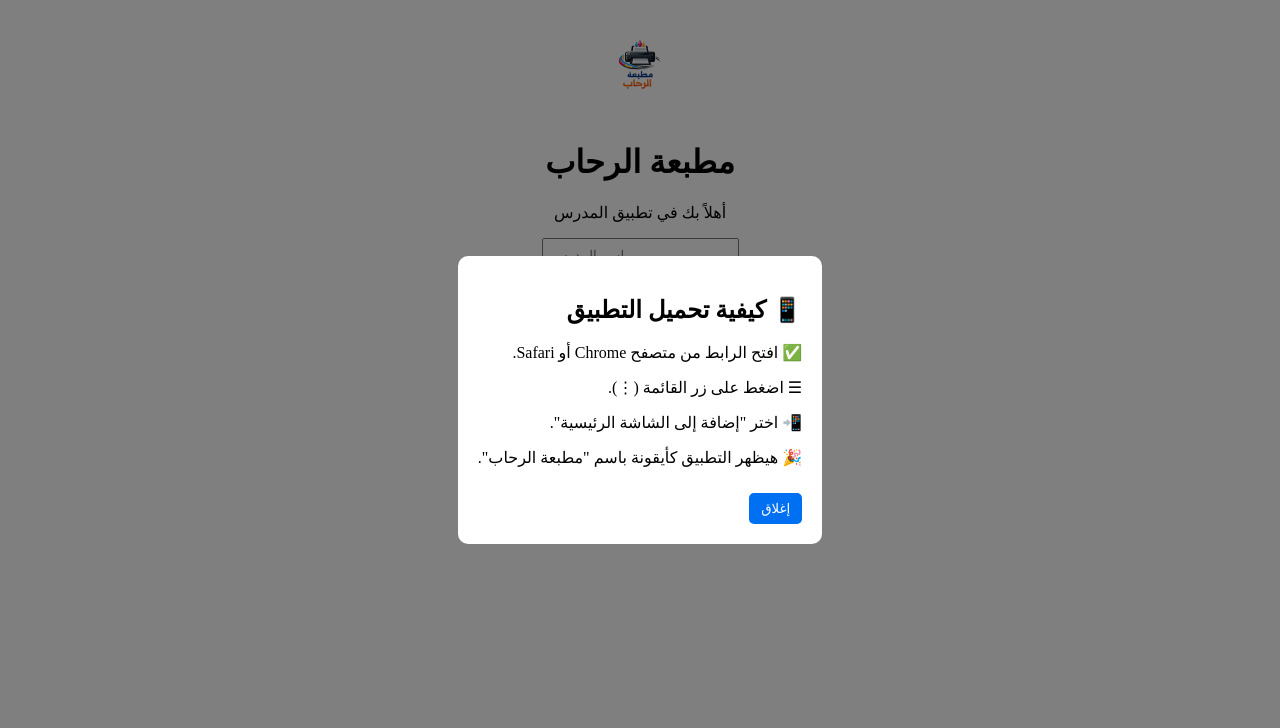
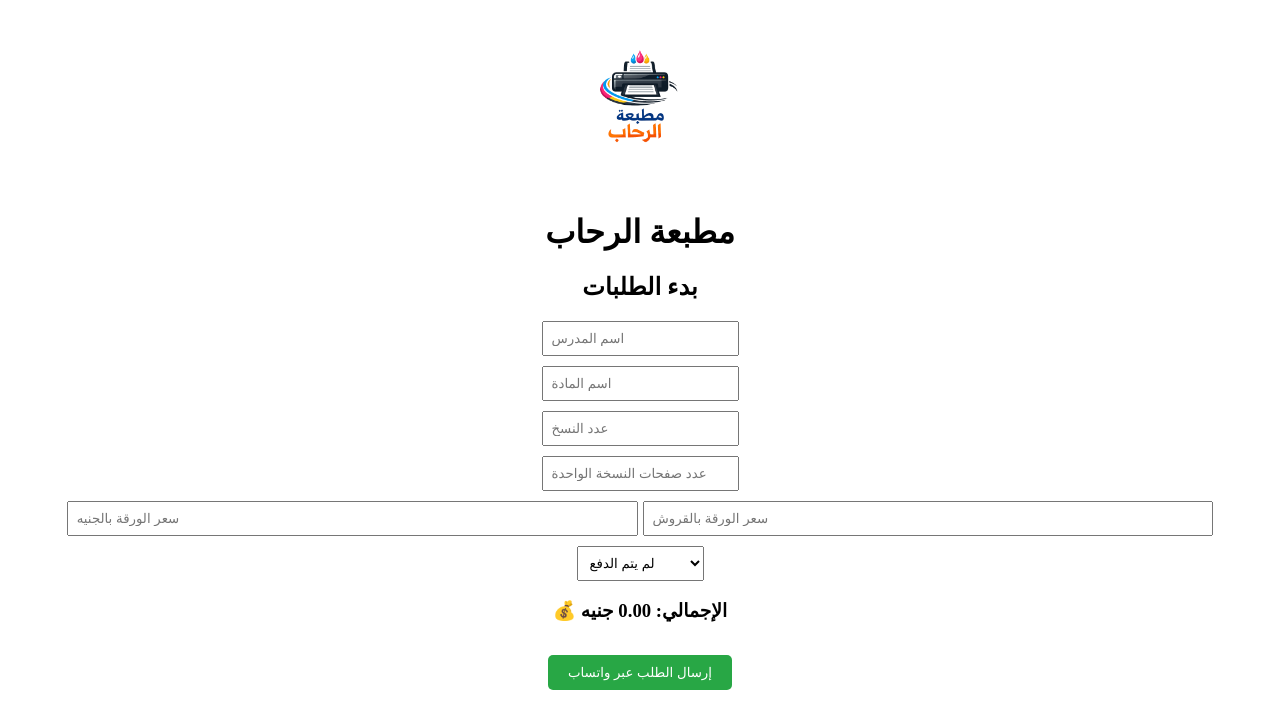
Before and after one commit to hazemkego-spec/print-shop-manager, a Next.js app: page / in a window 1280 px wide. Shown: the top 728 px of the page. Built offline with nearby package versions, Linux system fonts and the light colour scheme.

Commit message:
Update index.js

```diff
--- a/pages/index.js
+++ b/pages/index.js
@@ -1,103 +1,126 @@
-import { useState, useEffect } from "react";
-import { useRouter } from "next/router";
+import { useState } from "react";
 
 export default function Home() {
-  const [teacher, setTeacher] = useState({ name: "", subject: "" });
-  const [showPopup, setShowPopup] = useState(false);
-  const router = useRouter();
+  const [teacher, setTeacher] = useState("");
+  const [subject, setSubject] = useState("");
+  const [copies, setCopies] = useState("");
+  const [pagesPerCopy, setPagesPerCopy] = useState("");
+  const [pricePounds, setPricePounds] = useState("");
+  const [pricePiastres, setPricePiastres] = useState("");
+  const [paidStatus, setPaidStatus] = useState("لم يتم الدفع");
+  const [paidAmount, setPaidAmount] = useState("");
+  const [invoiceNumber, setInvoiceNumber] = useState(1); // يبدأ من 1
 
-  useEffect(() => {
-    const savedName = localStorage.getItem("teacherName");
-    const savedSubject = localStorage.getItem("teacherSubject");
-    if (savedName || savedSubject) {
-      setTeacher({ name: savedName || "", subject: savedSubject || "" });
-    }
-
-    const seen = localStorage.getItem("installPopupSeen");
-    if (!seen) {
-      setShowPopup(true);
-      localStorage.setItem("installPopupSeen", "true");
-    }
-  }, []);
-
-  const handleChange = (field, value) => {
-    setTeacher({ ...teacher, [field]: value });
-    if (field === "name") localStorage.setItem("teacherName", value);
-    if (field === "subject") localStorage.setItem("teacherSubject", value);
+  const calculateTotal = () => {
+    const totalPages = Number(copies) * Number(pagesPerCopy);
+    const pricePerPage = Number(pricePounds) + Number(pricePiastres) / 100;
+    const total = totalPages * pricePerPage;
+    return total.toFixed(2); // جنيه + قروش
   };
 
-  const handleSave = () => {
-    alert(`✅ تم حفظ البيانات: ${teacher.name} - ${teacher.subject}`);
-  };
+  const sendWhatsApp = () => {
+    const total = calculateTotal();
+    const message = `
+🧾 فاتورة رقم: ${invoiceNumber}
+👨‍🏫 المدرس: ${teacher}
+📘 المادة: ${subject}
+📄 عدد النسخ: ${copies}
+📑 عدد صفحات النسخة: ${pagesPerCopy}
+💵 سعر الورقة: ${pricePounds} جنيه و ${pricePiastres} قرش
+💰 الإجمالي: ${total} جنيه
+📌 حالة الدفع: ${paidStatus}
+💳 المبلغ المدفوع: ${paidAmount} جنيه
+    `;
 
-  const handleStartOrders = () => {
-    router.push("/orders"); // ينقلك لصفحة جديدة اسمها orders
+    const url = `https://wa.me/201122947479?text=${encodeURIComponent(message)}`;
+    window.open(url, "_blank");
+
+    // بعد إرسال الطلب نزود رقم الفاتورة
+    setInvoiceNumber(invoiceNumber + 1);
   };
 
   return (
     <div style={{ padding: "20px", textAlign: "center" }}>
-      {/* اللوجو واسم المطبعـة */}
-      <img src="/logo.png" alt="شعار مطبعة الرحاب" style={{ width: "80px", marginBottom: "10px" }} />
+      {/* اللوجو */}
+      <img src="/logo.png" alt="شعار مطبعة الرحاب" style={{ width: "150px", marginBottom: "10px" }} />
       <h1>مطبعة الرحاب</h1>
-      <p>أهلاً بك في تطبيق المدرس</p>
 
-      {/* إدخال بيانات المدرس */}
+      {/* زرار بدء الطلبات */}
+      <h2>بدء الطلبات</h2>
+
       <input
         type="text"
         placeholder="اسم المدرس"
-        value={teacher.name}
-        onChange={(e) => handleChange("name", e.target.value)}
+        value={teacher}
+        onChange={(e) => setTeacher(e.target.value)}
         style={{ display: "block", margin: "10px auto", padding: "8px" }}
       />
       <input
         type="text"
         placeholder="اسم المادة"
-        value={teacher.subject}
-        onChange={(e) => handleChange("subject", e.target.value)}
+        value={subject}
+        onChange={(e) => setSubject(e.target.value)}
         style={{ display: "block", margin: "10px auto", padding: "8px" }}
       />
+      <input
+        type="number"
+        placeholder="عدد النسخ"
+        value={copies}
+        onChange={(e) => setCopies(e.target.value)}
+        style={{ display: "block", margin: "10px auto", padding: "8px" }}
+      />
+      <input
+        type="number"
+        placeholder="عدد صفحات النسخة الواحدة"
+        value={pagesPerCopy}
+        onChange={(e) => setPagesPerCopy(e.target.value)}
+        style={{ display: "block", margin: "10px auto", padding: "8px" }}
+      />
+      <div style={{ margin: "10px auto" }}>
+        <input
+          type="number"
+          placeholder="سعر الورقة بالجنيه"
+          value={pricePounds}
+          onChange={(e) => setPricePounds(e.target.value)}
+          style={{ width: "45%", padding: "8px", marginRight: "5px" }}
+        />
+        <input
+          type="number"
+          placeholder="سعر الورقة بالقروش"
+          value={pricePiastres}
+          onChange={(e) => setPricePiastres(e.target.value)}
+          style={{ width: "45%", padding: "8px" }}
+        />
+      </div>
 
-      {/* زرار حفظ */}
+      <select
+        value={paidStatus}
+        onChange={(e) => setPaidStatus(e.target.value)}
+        style={{ display: "block", margin: "10px auto", padding: "8px" }}
+      >
+        <option>لم يتم الدفع</option>
+        <option>تم الدفع بالكامل</option>
+        <option>تم دفع جزء</option>
+      </select>
+
+      {paidStatus === "تم دفع جزء" && (
+        <input
+          type="number"
+          placeholder="المبلغ المدفوع"
+          value={paidAmount}
+          onChange={(e) => setPaidAmount(e.target.value)}
+          style={{ display: "block", margin: "10px auto", padding: "8px" }}
+        />
+      )}
+
+      <h3>💰 الإجمالي: {calculateTotal()} جنيه</h3>
+
       <button
-        onClick={handleSave}
-        style={{ marginTop: "15px", padding: "10px 20px", backgroundColor: "#0070f3", color: "white", border: "none", borderRadius: "5px" }}
-      >
-        حفظ البيانات
-      </button>
-
-      {/* زرار بدء الطلبات */}
-      <button
-        onClick={handleStartOrders}
+        onClick={sendWhatsApp}
         style={{ marginTop: "15px", padding: "10px 20px", backgroundColor: "#28a745", color: "white", border: "none", borderRadius: "5px" }}
       >
-        بدء الطلبات
+        إرسال الطلب عبر واتساب
       </button>
-
-      {/* الرسالة المنبثقة للتثبيت */}
-      {showPopup && (
-        <div style={{
-          position: "fixed", top: 0, left: 0, right: 0, bottom: 0,
-          backgroundColor: "rgba(0,0,0,0.5)", display: "flex",
-          justifyContent: "center", alignItems: "center", zIndex: 9999
-        }}>
-          <div style={{
-            background: "white", padding: "20px", borderRadius: "10px",
-            maxWidth: "400px", textAlign: "right", direction: "rtl"
-          }}>
-            <h2>📱 كيفية تحميل التطبيق</h2>
-            <p>✅ افتح الرابط من متصفح Chrome أو Safari.</p>
-            <p>☰ اضغط على زر القائمة (⋮).</p>
-            <p>📲 اختر "إضافة إلى الشاشة الرئيسية".</p>
-            <p>🎉 هيظهر التطبيق كأيقونة باسم "مطبعة الرحاب".</p>
-            <button
-              onClick={() => setShowPopup(false)}
-              style={{ marginTop: "10px", padding: "8px 12px", backgroundColor: "#0070f3", color: "white", border: "none", borderRadius: "5px" }}
-            >
-              إغلاق
-            </button>
-          </div>
-        </div>
-      )}
     </div>
   );
 }
```
